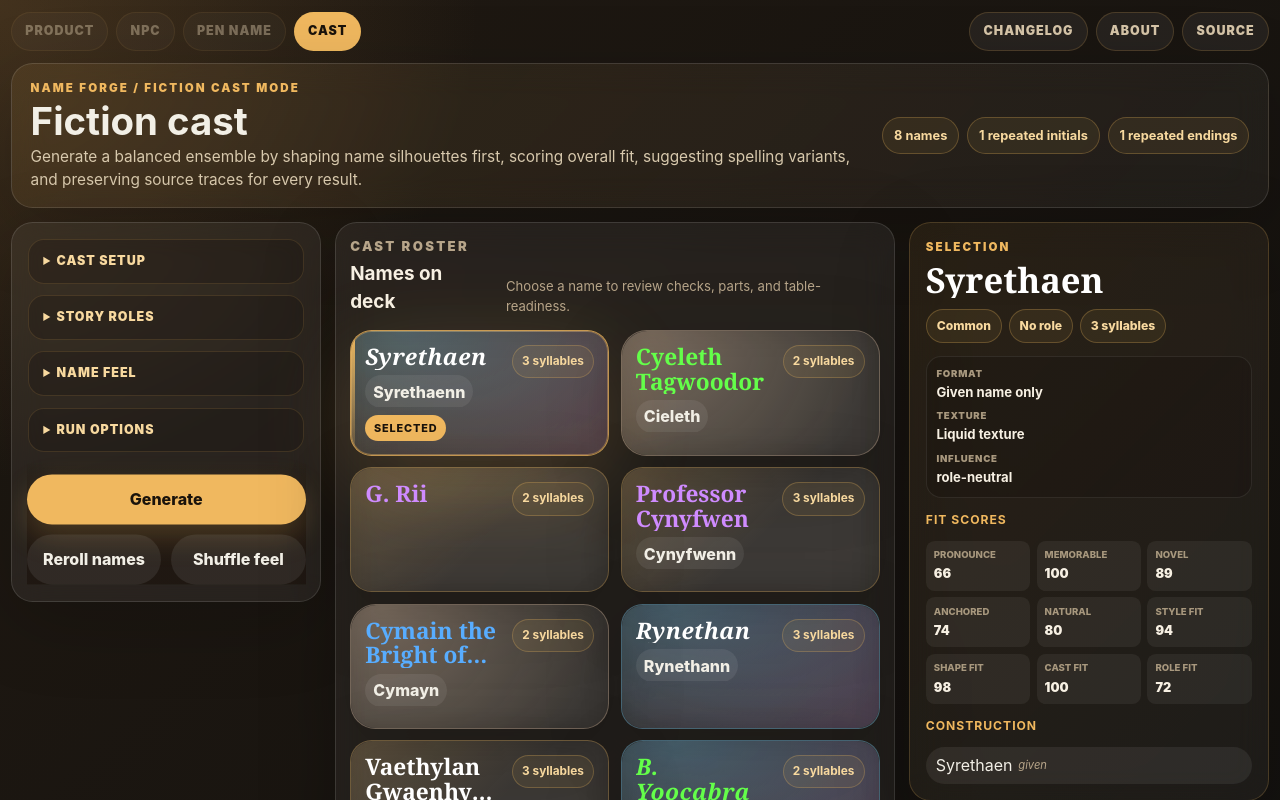
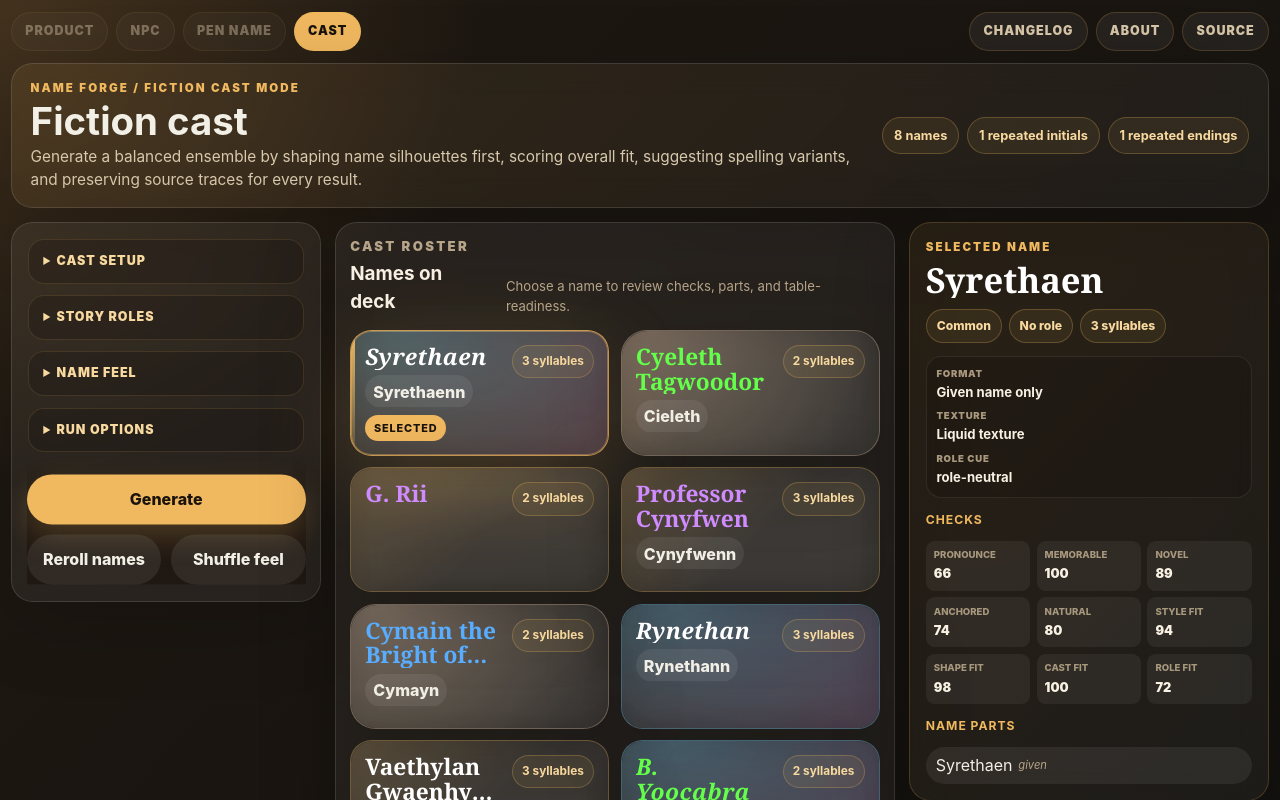
Before and after one commit to jaahay/name-forge, a React (Vite) app: page / in a window 1280 px wide. Shown: the top 800 px of the page. Built offline with nearby package versions, Linux system fonts and the light colour scheme.

Commit message:
Revise inspector RPG terminology

```diff
--- a/src/ui/NameCard.tsx
+++ b/src/ui/NameCard.tsx
@@ -66,7 +66,7 @@ export function NameInspector({ name }: NameInspectorProps) {
     <aside className="selected-name-panel panel" aria-labelledby="selected-name-heading">
       <header className="selected-name-heading">
         <div>
-          <p className="eyebrow">Selection</p>
+          <p className="eyebrow">Selected name</p>
           <h2 id="selected-name-heading" className={`name-card-title ${rarity.className}`}>{name.name}</h2>
         </div>
         <ul className="selected-name-chips" aria-label="Selected name snapshot">
@@ -79,12 +79,12 @@ export function NameInspector({ name }: NameInspectorProps) {
       <ul className="inspector-summary" aria-label={`${name.name} summary`}>
         <li><span>Format</span><strong>{formatLabel}</strong></li>
         <li><span>Texture</span><strong>{textureLabel}</strong></li>
-        <li><span>Influence</span><strong>{roleInfluenceLabel}</strong></li>
+        <li><span>Role cue</span><strong>{roleInfluenceLabel}</strong></li>
       </ul>
 
       <div className="name-detail-grid" aria-label={`Selected details for ${name.name}`}>
-        <section className="detail-block" aria-label={`${name.name} fit score breakdown`}>
-          <h3>Fit scores</h3>
+        <section className="detail-block" aria-label={`${name.name} check breakdown`}>
+          <h3>Checks</h3>
           <dl className="score-list detail-score-list">
             {scorePresentation.map((score) => <div key={`${name.id}-${score.key}`}><dt>{score.label}</dt><dd>{formatScore(name.scores[score.key])}</dd></div>)}
           </dl>
@@ -92,7 +92,7 @@ export function NameInspector({ name }: NameInspectorProps) {
 
         {identity ? (
           <section className="detail-block">
-            <h3>Construction</h3>
+            <h3>Name parts</h3>
             <ul className="variants detail-variants">
               {identity.parts.map((part) => <li key={part.id}><span>{part.value}</span><em>{part.role}</em></li>)}
             </ul>
@@ -101,7 +101,7 @@ export function NameInspector({ name }: NameInspectorProps) {
 
         {name.roleInfluence ? (
           <section className="detail-block">
-            <h3>Role influence</h3>
+            <h3>Role cue</h3>
             <p className="section-note">{name.roleInfluence.label} nudged this result at {name.roleInfluence.level} strength: {name.roleInfluence.effects.join(', ')}.</p>
           </section>
         ) : null}
```
